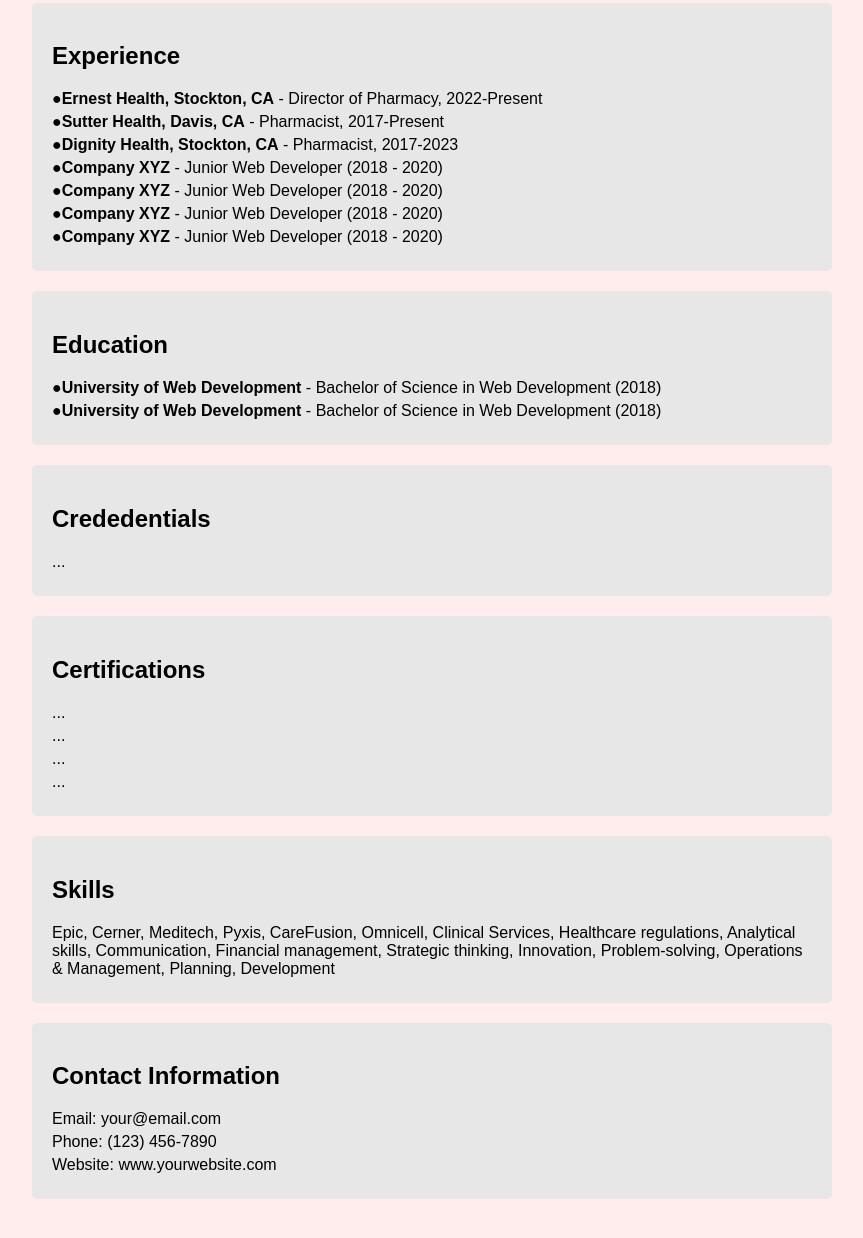
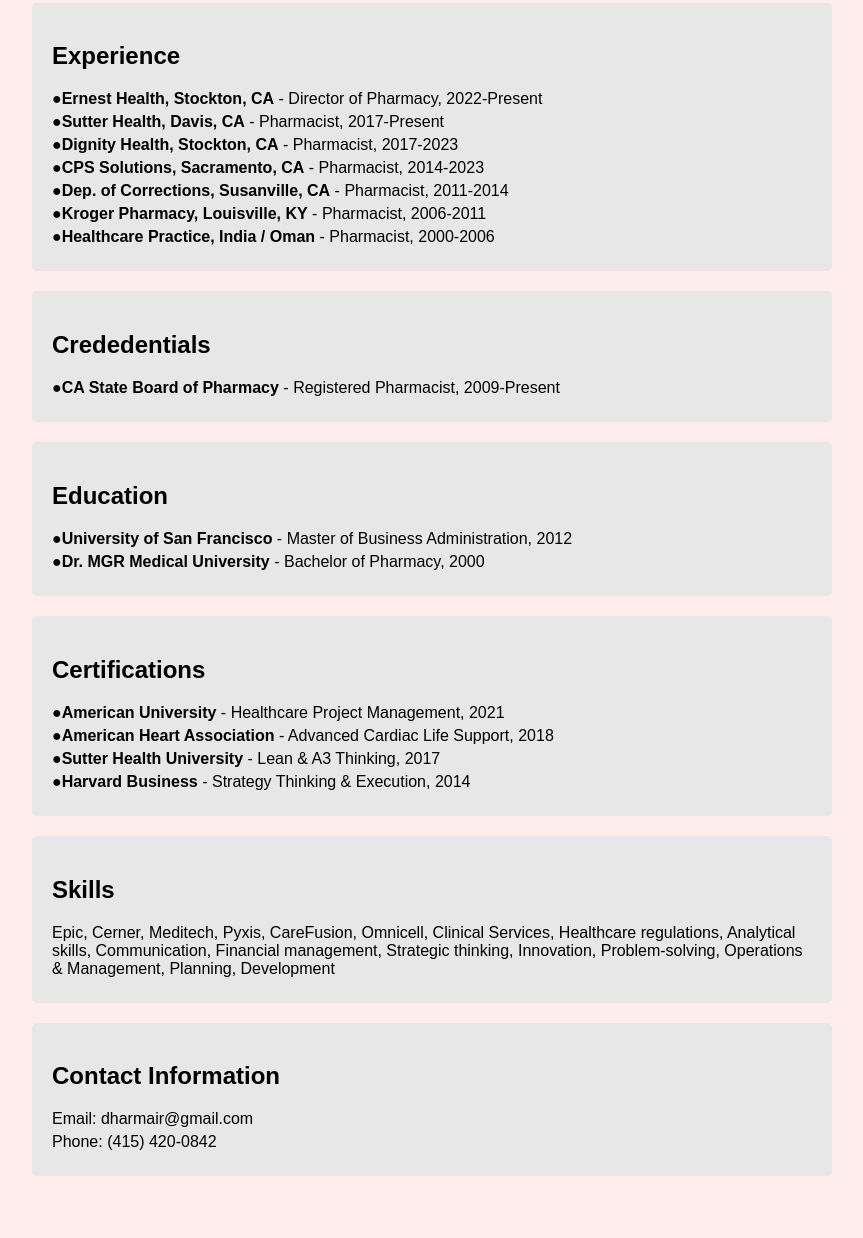
Before and after one commit to dharmair/dharmair.github.io, a plain HTML site: page index.html in a window 1280 px wide. Shown: the part 905-2143 px from the top of the page, without its empty margins (208-1071 px from the left). After the commit the page ends 2121 px from the top, so only its background shows below. Drawn offline with Linux system fonts and the light colour scheme.

Commit message:
rm spaces and udate info

```diff
--- a/index.html
+++ b/index.html
@@ -46,68 +46,47 @@
         <section class="section">
             <h2>Competencies & Acomplishments</h2>
             <p>●23 years of progressive responsibility in developing High-Performance Multidisciplinary Healthcare Teams</p>
-            <p> </p>
             <p>●Part of the Cardiovascular surgery team ranked 18th in the nation.</p>
-            <p> </p>
             <p>●Spearheaded the opening of two brand-new hospital pharmacy departments</p>
-            <p> </p>
             <p>●Achieved success stewarding complex professional bureaucracies' political, legal, financial, patient, and community challenges</p>
-            <p> </p>
             <p>●Practiced synergy between professional principles and organizational values while upholding institutional standards, goals, motivations, and commitments.</p>
-            <p> </p>
             <p>●Clinical Services, Operations & Management, Strategic Business Budgeting, Fiscal Management, Health System Optimization, Revenue Cycle & Growth Planning</p>
-            <p> </p>
             <p>●Planning, Development, Data Analysis & Management</p>
-            <p> </p>
             <p>●Administrative Efficiency, Team Building & Motivation, Issue Analysis & Resolution</p>
-            <p> </p>
             <p>●Negotiated contracts, Prepared Formulary, and therapeutic substitution</p>
-            <p> </p>
             <p>●Human resource management initial set up of EHR Compliance and Risk Management</p>
-            <p> </p>
             <p>●Primary contact for the Board of Pharmacy involving assessments, inspections, and approvals.</p>
-            <p> </p>
             <p>●Part of the CDPH - GACHRLS and Joint Commission survey preparedness team, Involved in the initial certification process.</p>
-            <p> </p>
         </section>
 
         <section class="section">
             <h2>Experience</h2>
             <p><strong>●Ernest Health, Stockton, CA</strong> - Director of Pharmacy, 2022-Present</p>
-            <p> </p>
             <p><strong>●Sutter Health, Davis, CA</strong> - Pharmacist, 2017-Present</p>
-            <p> </p>
             <p><strong>●Dignity Health, Stockton, CA</strong> - Pharmacist, 2017-2023</p>
-            <p> </p>
-            <p><strong>●Company XYZ</strong> - Junior Web Developer (2018 - 2020)</p>
-            <p> </p>
-            <p><strong>●Company XYZ</strong> - Junior Web Developer (2018 - 2020)</p>
-            <p> </p>
-            <p><strong>●Company XYZ</strong> - Junior Web Developer (2018 - 2020)</p>
-            <p> </p>
-            <p><strong>●Company XYZ</strong> - Junior Web Developer (2018 - 2020)</p>
-            <p> </p>
+            <p><strong>●CPS Solutions, Sacramento, CA</strong> - Pharmacist, 2014-2023</p>
+            <p><strong>●Dep. of Corrections, Susanville, CA</strong> - Pharmacist, 2011-2014</p>
+            <p><strong>●Kroger Pharmacy, Louisville, KY</strong> - Pharmacist, 2006-2011</p>
+            <p><strong>●Healthcare Practice, India / Oman</strong> - Pharmacist, 2000-2006</p>
+        </section>
+
+        <section class="section">
+            <h2>Crededentials</h2>
+            <p><strong>●CA State Board of Pharmacy</strong> - Registered Pharmacist, 2009-Present</p>
         </section>
 
         <section class="section">
             <h2>Education</h2>
-            <p><strong>●University of Web Development</strong> - Bachelor of Science in Web Development (2018)</p>
-            <p> </p>
-            <p><strong>●University of Web Development</strong> - Bachelor of Science in Web Development (2018)</p>
-            <p> </p>
-        </section>
-
-        <section class="section">
-            <h2>Crededentials</h2>
-            <p>...</p>
+            <p><strong>●University of San Francisco</strong> - Master of Business Administration, 2012</p>
+            <p><strong>●Dr. MGR Medical University</strong> - Bachelor of Pharmacy, 2000</p>
         </section>
 
         <section class="section">
             <h2>Certifications</h2>
-            <p>...</p>
-            <p>...</p>
-            <p>...</p>
-            <p>...</p>
+            <p><strong>●American University</strong> - Healthcare Project Management, 2021</p>
+            <p><strong>●American Heart Association</strong> - Advanced Cardiac Life Support, 2018</p>
+            <p><strong>●Sutter Health University</strong> - Lean & A3 Thinking, 2017</p>
+            <p><strong>●Harvard Business</strong> - Strategy Thinking & Execution, 2014</p>
         </section>
 
         <section class="section">
@@ -119,9 +98,8 @@
 
         <section class="section">
             <h2>Contact Information</h2>
-            <p>Email: your@email.com</p>
-            <p>Phone: (123) 456-7890</p>
-            <p>Website: www.yourwebsite.com</p>
+            <p>Email: dharmair@gmail.com</p>
+            <p>Phone: (415) 420-0842</p>
         </section>
     </div>
 </body>
```
